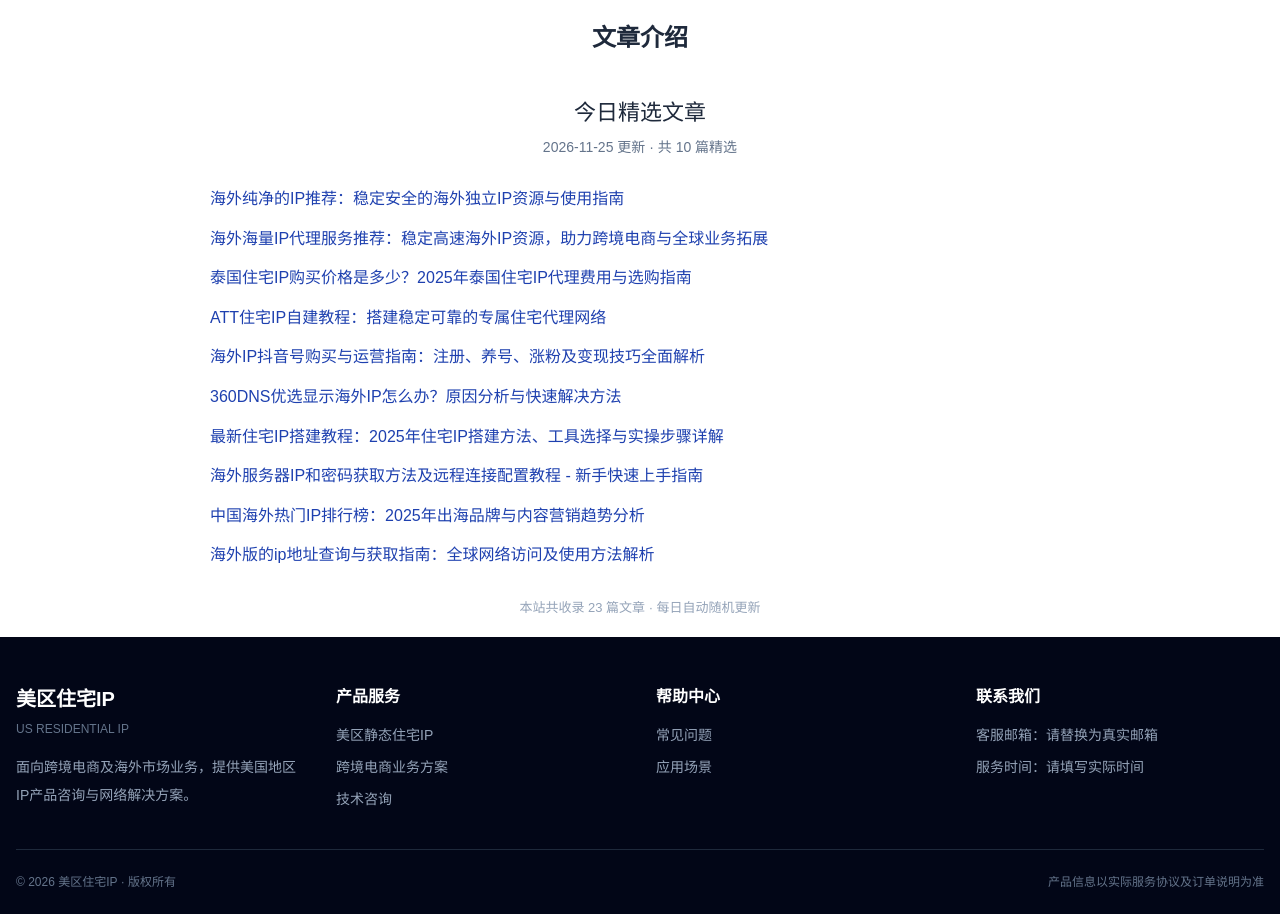
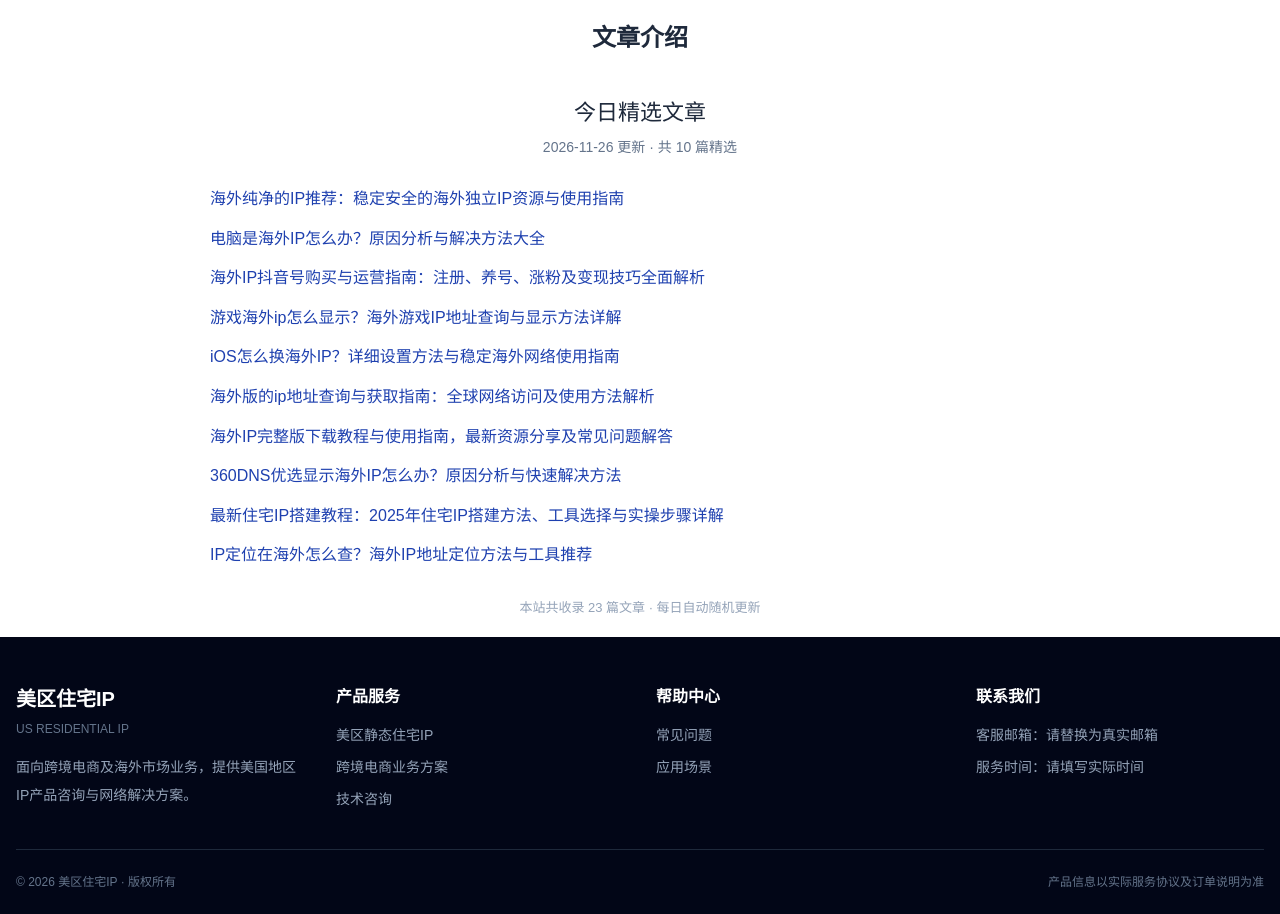
Before and after one commit to ultranova74/Ultranova74.giehub.io, a plain HTML site: page index.html in a window 1280 px wide. Shown: the part 3300-4214 px from the top of the page. Drawn offline with nearby package versions, Linux system fonts and the light colour scheme.

Commit message:
每日文章精选更新 2026-11-26

```diff
--- a/index.html
+++ b/index.html
@@ -293,18 +293,18 @@
         <h2 class="section-title">文章介绍</h2>
         <div class="link-list" style="max-width:900px; margin:0 auto; padding:20px 0;">
             <h2 style="text-align:center; font-size:22px; margin-bottom:8px; color:#1e293b;">今日精选文章</h2>
-            <p style="text-align:center; color:#64748b; font-size:14px; margin-bottom:28px;">2026-11-25 更新 · 共 10 篇精选</p>
+            <p style="text-align:center; color:#64748b; font-size:14px; margin-bottom:28px;">2026-11-26 更新 · 共 10 篇精选</p>
             <ul style="list-style:none; padding:0 20px; margin:0;">
           <li style="margin-bottom:14px; line-height:1.6;"><a href="pages/0Bw0B.html" style="color:#1e40af; text-decoration:none; font-size:16px;">海外纯净的IP推荐：稳定安全的海外独立IP资源与使用指南</a></li>
-          <li style="margin-bottom:14px; line-height:1.6;"><a href="pages/0BDmD.html" style="color:#1e40af; text-decoration:none; font-size:16px;">海外海量IP代理服务推荐：稳定高速海外IP资源，助力跨境电商与全球业务拓展</a></li>
-          <li style="margin-bottom:14px; line-height:1.6;"><a href="pages/0C32j.html" style="color:#1e40af; text-decoration:none; font-size:16px;">泰国住宅IP购买价格是多少？2025年泰国住宅IP代理费用与选购指南</a></li>
-          <li style="margin-bottom:14px; line-height:1.6;"><a href="pages/0cNkT.html" style="color:#1e40af; text-decoration:none; font-size:16px;">ATT住宅IP自建教程：搭建稳定可靠的专属住宅代理网络</a></li>
+          <li style="margin-bottom:14px; line-height:1.6;"><a href="pages/0b8ti.html" style="color:#1e40af; text-decoration:none; font-size:16px;">电脑是海外IP怎么办？原因分析与解决方法大全</a></li>
           <li style="margin-bottom:14px; line-height:1.6;"><a href="pages/0bw22.html" style="color:#1e40af; text-decoration:none; font-size:16px;">海外IP抖音号购买与运营指南：注册、养号、涨粉及变现技巧全面解析</a></li>
+          <li style="margin-bottom:14px; line-height:1.6;"><a href="pages/0bWa5.html" style="color:#1e40af; text-decoration:none; font-size:16px;">游戏海外ip怎么显示？海外游戏IP地址查询与显示方法详解</a></li>
+          <li style="margin-bottom:14px; line-height:1.6;"><a href="pages/0b108.html" style="color:#1e40af; text-decoration:none; font-size:16px;">iOS怎么换海外IP？详细设置方法与稳定海外网络使用指南</a></li>
+          <li style="margin-bottom:14px; line-height:1.6;"><a href="pages/0cfS2.html" style="color:#1e40af; text-decoration:none; font-size:16px;">海外版的ip地址查询与获取指南：全球网络访问及使用方法解析</a></li>
+          <li style="margin-bottom:14px; line-height:1.6;"><a href="pages/0bddu.html" style="color:#1e40af; text-decoration:none; font-size:16px;">海外IP完整版下载教程与使用指南，最新资源分享及常见问题解答</a></li>
           <li style="margin-bottom:14px; line-height:1.6;"><a href="pages/0c7d4.html" style="color:#1e40af; text-decoration:none; font-size:16px;">360DNS优选显示海外IP怎么办？原因分析与快速解决方法</a></li>
           <li style="margin-bottom:14px; line-height:1.6;"><a href="pages/0BG0s.html" style="color:#1e40af; text-decoration:none; font-size:16px;">最新住宅IP搭建教程：2025年住宅IP搭建方法、工具选择与实操步骤详解</a></li>
-          <li style="margin-bottom:14px; line-height:1.6;"><a href="pages/0B9v5.html" style="color:#1e40af; text-decoration:none; font-size:16px;">海外服务器IP和密码获取方法及远程连接配置教程 - 新手快速上手指南</a></li>
-          <li style="margin-bottom:14px; line-height:1.6;"><a href="pages/0BQZe.html" style="color:#1e40af; text-decoration:none; font-size:16px;">中国海外热门IP排行榜：2025年出海品牌与内容营销趋势分析</a></li>
-          <li style="margin-bottom:14px; line-height:1.6;"><a href="pages/0cfS2.html" style="color:#1e40af; text-decoration:none; font-size:16px;">海外版的ip地址查询与获取指南：全球网络访问及使用方法解析</a></li>
+          <li style="margin-bottom:14px; line-height:1.6;"><a href="pages/0CJSY.html" style="color:#1e40af; text-decoration:none; font-size:16px;">IP定位在海外怎么查？海外IP地址定位方法与工具推荐</a></li>
             </ul>
             <p style="text-align:center; margin-top:30px; color:#94a3b8; font-size:13px;">本站共收录 23 篇文章 · 每日自动随机更新</p>
         </div>
```
